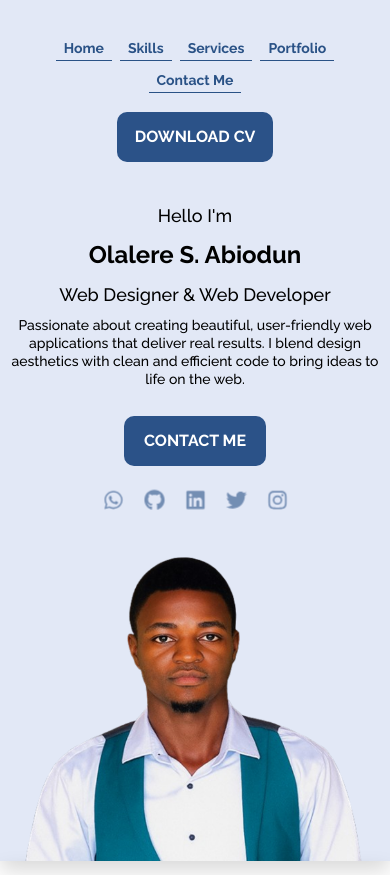
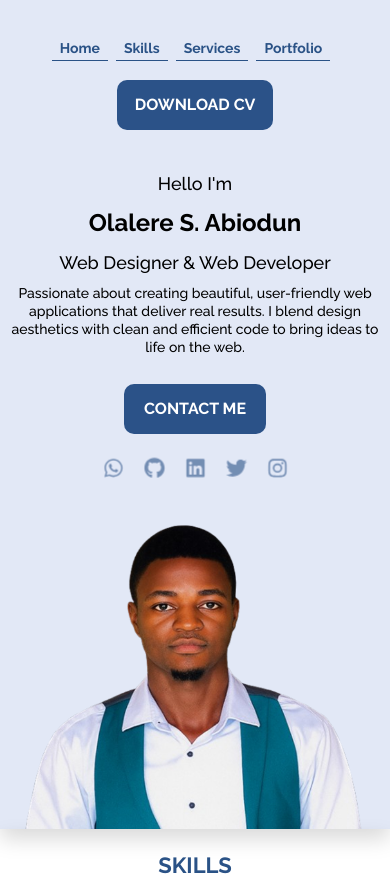
Before and after one commit to olalere-abiodun/my-portfolio, a React (Vite) app: page / in a window 390 px wide. Shown: the top 875 px of the page. Built offline with nearby package versions, Linux system fonts and the light colour scheme.

Commit message:
media screen fix

```diff
--- a/src/components/Navigator.jsx
+++ b/src/components/Navigator.jsx
@@ -39,7 +39,7 @@ function Navigator() {
     <li>
       <a
         href="#contact"
-        className="text-[#2A5286] font-bold text-sm sm:text-base md:text-lg px-2 sm:px-3 py-1 border-b border-[#2A5286] hover:border-b-2"
+        className="hide text-[#2A5286] font-bold text-sm sm:text-base md:text-lg px-2 sm:px-3 py-1 border-b border-[#2A5286] hover:border-b-2"
       >
         Contact Me
       </a>
--- a/src/style.css
+++ b/src/style.css
@@ -425,4 +425,7 @@ box-shadow: 0 10px 20px rgba(0, 0, 0, 0.15);
     justify-content: center;
     align-items: center;
   }
+  .hide {
+    display: none;
+  }
 }
```
